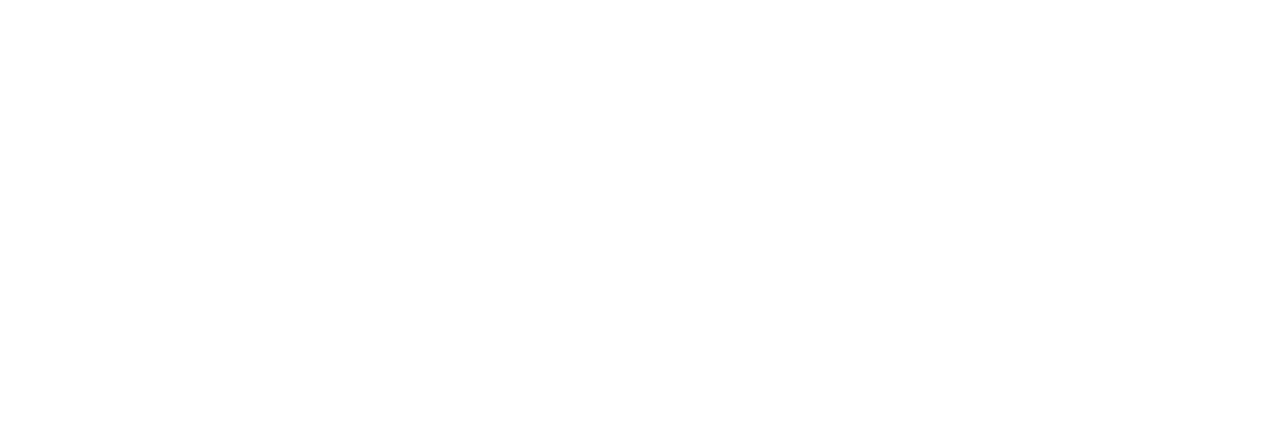
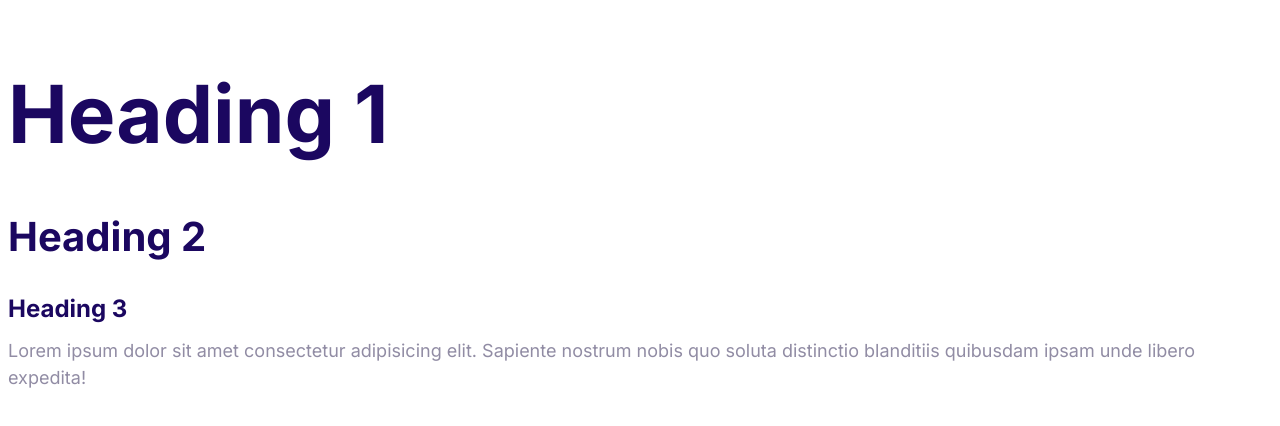
Before and after one commit to AP1499/test, a plain HTML site: page index.html in a window 1280 px wide. Drawn offline with Linux system fonts and the light colour scheme.

Commit message:
Define the styles for the fonts.

```diff
--- a/css/styles.css
+++ b/css/styles.css
@@ -5,3 +5,53 @@
   --color-headings: #1b0760;
   --color-body: #918ca4;
 }
+
+html {
+  font-size: 62.5%;
+}
+
+body {
+  font-family: Inter, Arial, Helvetica, sans-serif;
+  color: var(--color-body);
+  font-size: 2.4rem;
+  line-height: 1.5;
+}
+
+h1,
+h2,
+h3 {
+  color: var(--color-headings);
+  margin-bottom: 1rem;
+}
+
+h1 {
+  font-size: 7rem;
+}
+
+h2 {
+  font-size: 4rem;
+}
+
+h3 {
+  font-size: 3rem;
+}
+
+p {
+  margin-top: 0;
+}
+
+@media screen and (min-width: 1024px) {
+  body {
+    font-size: 1.8rem;
+  }
+
+  h1 {
+    font-size: 8rem;
+  }
+  h2 {
+    font-size: 4rem;
+  }
+  h3 {
+    font-size: 2.4rem;
+  }
+}
--- a/index.html
+++ b/index.html
@@ -5,7 +5,21 @@
     <meta http-equiv="X-UA-Compatible" content="IE=edge" />
     <meta name="viewport" content="width=device-width, initial-scale=1.0" />
     <title>Document</title>
+    <link rel="preconnect" href="https://fonts.gstatic.com" />
+    <link
+      href="https://fonts.googleapis.com/css2?family=Inter:wght@400;700&display=swap"
+      rel="stylesheet"
+    />
     <link rel="stylesheet" href="/css/styles.css" />
   </head>
-  <body></body>
+  <body>
+    <h1>Heading 1</h1>
+    <h2>Heading 2</h2>
+    <h3>Heading 3</h3>
+    <p>
+      Lorem ipsum dolor sit amet consectetur adipisicing elit. Sapiente nostrum
+      nobis quo soluta distinctio blanditiis quibusdam ipsam unde libero
+      expedita!
+    </p>
+  </body>
 </html>
```
